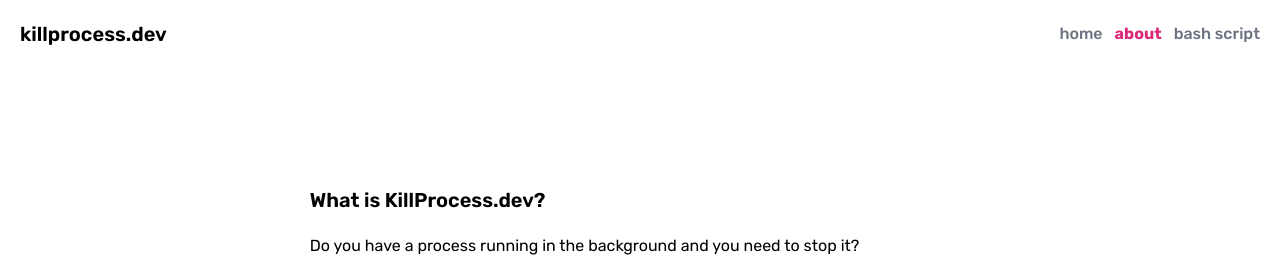
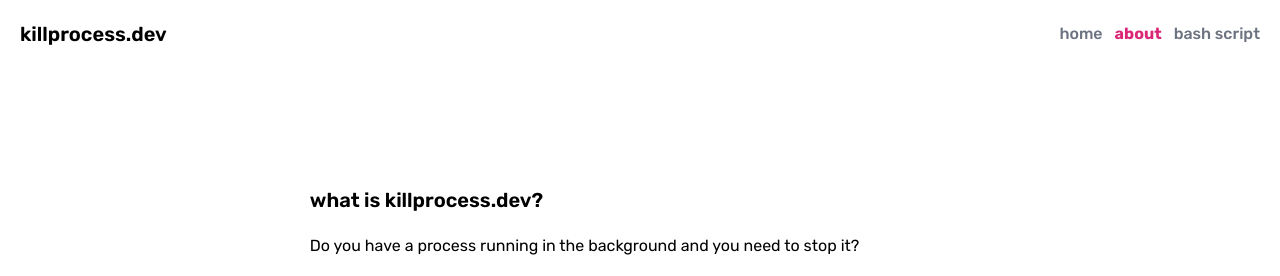
Before and after one commit to Ian-Matthew/killprocess, a Next.js app: page /about in a window 1280 px wide. Shown: the top 276 px of the page. Built offline with nearby package versions, Linux system fonts and the light colour scheme.

Commit message:
fix typo on heading

```diff
--- a/pages/about.js
+++ b/pages/about.js
@@ -16,8 +16,8 @@
       </Head>
       <section>
         <div className="space-y-5">
-          <h1 className="text-lg xs:text-xl font-semibold mb-4">
-          What is KillProcess.dev?
+          <h1 className="text-lg xs:text-xl font-semibold mb-4 lowercase">
+          What is killprocess.dev?
           </h1>
           <p>
             Do you have a process running in the background and you need to stop
```
